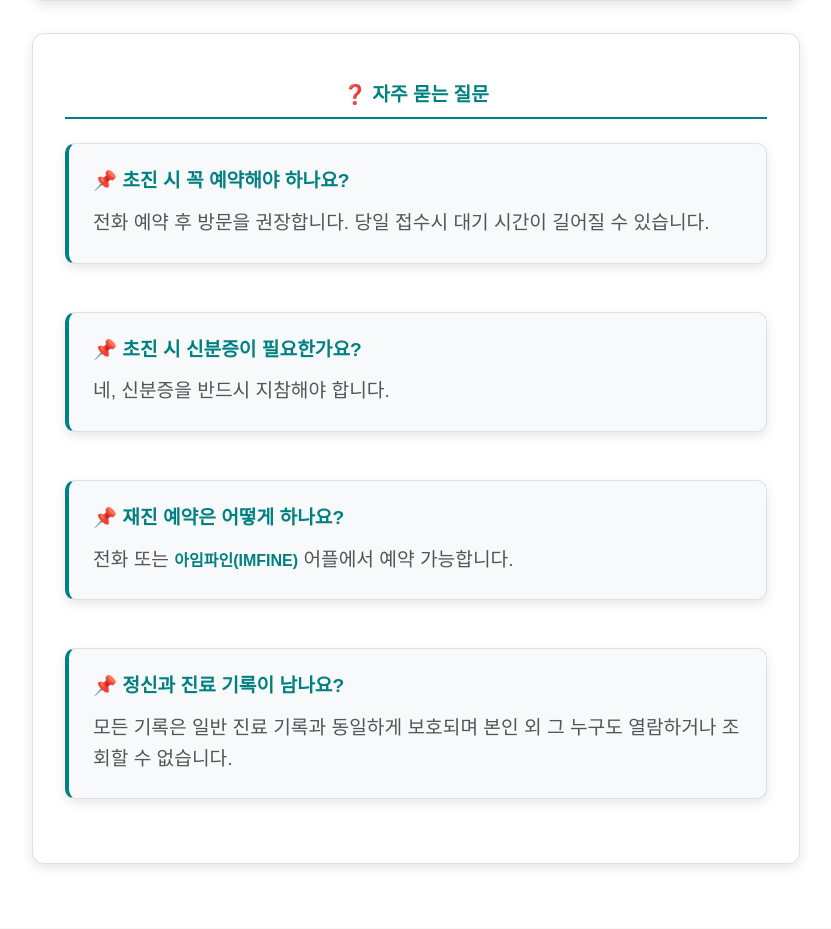
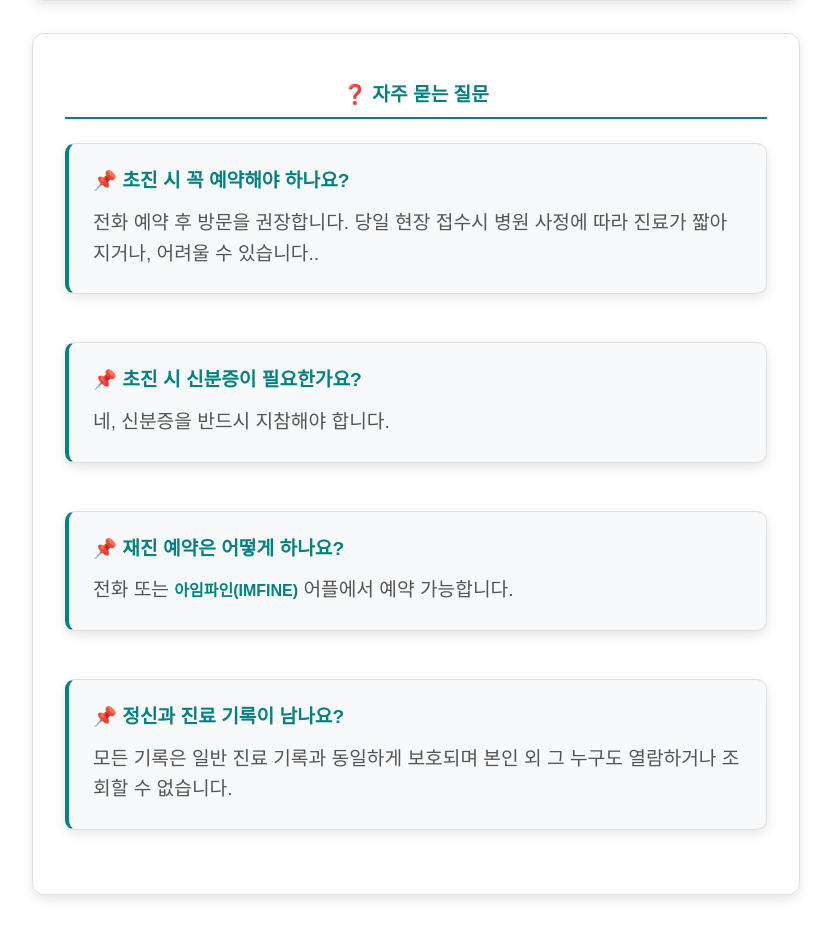
Before and after one commit to purunsolnp/hospital, a Flask app: page /guide in a window 1280 px wide. Shown: the part 1854-2783 px from the top of the page, without its empty margins (224-1055 px from the left). Run offline with Flask 3, Linux system fonts and the light colour scheme; some web fonts are replaced.

Commit message:
비급여 변경

```diff
--- a/templates/treatment_guide.html
+++ b/templates/treatment_guide.html
@@ -106,7 +106,7 @@
         <div class="faq-grid">
             <div class="faq-item">
                 <h4>📌 초진 시 꼭 예약해야 하나요?</h4>
-                <p>전화 예약 후 방문을 권장합니다. 당일 접수시 대기 시간이 길어질 수 있습니다.</p>
+                <p>전화 예약 후 방문을 권장합니다. 당일 현장 접수시 병원 사정에 따라 진료가 짧아지거나, 어려울 수 있습니다..</p>
             </div>
             <div class="faq-item">
                 <h4>📌 초진 시 신분증이 필요한가요?</h4>
```
Also changed, not shown: static/images/non_insurance.png.
